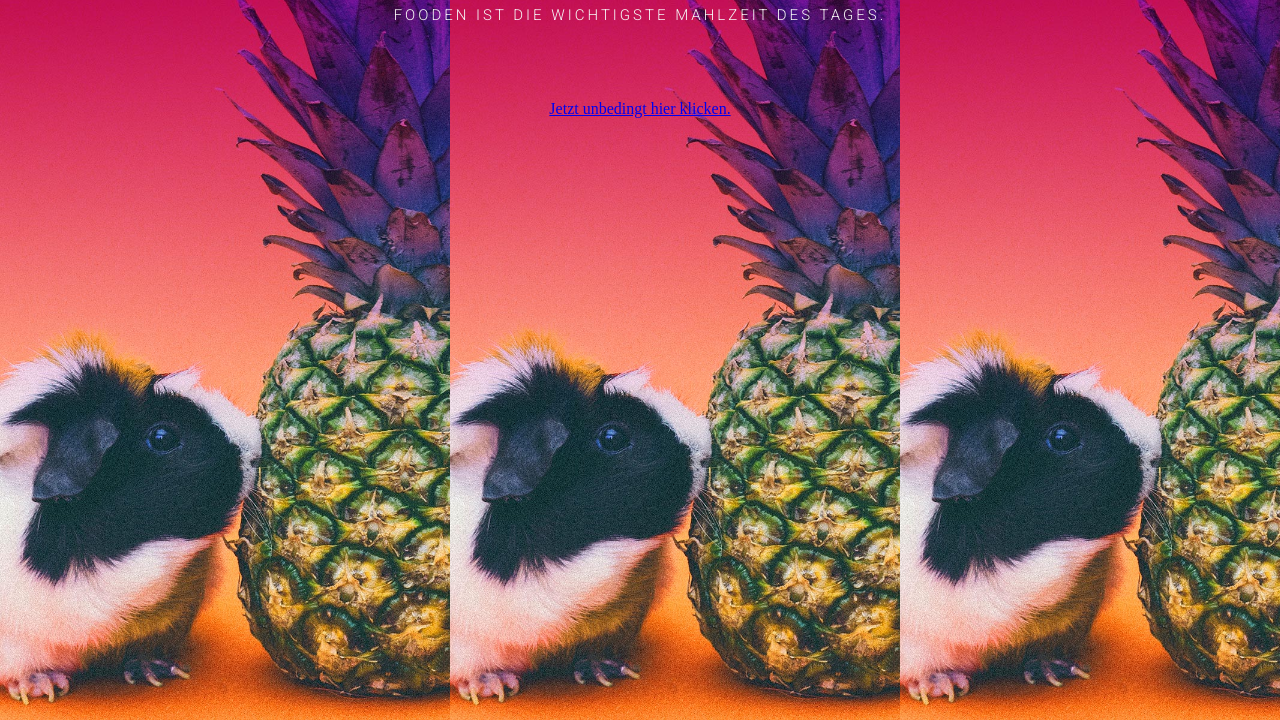
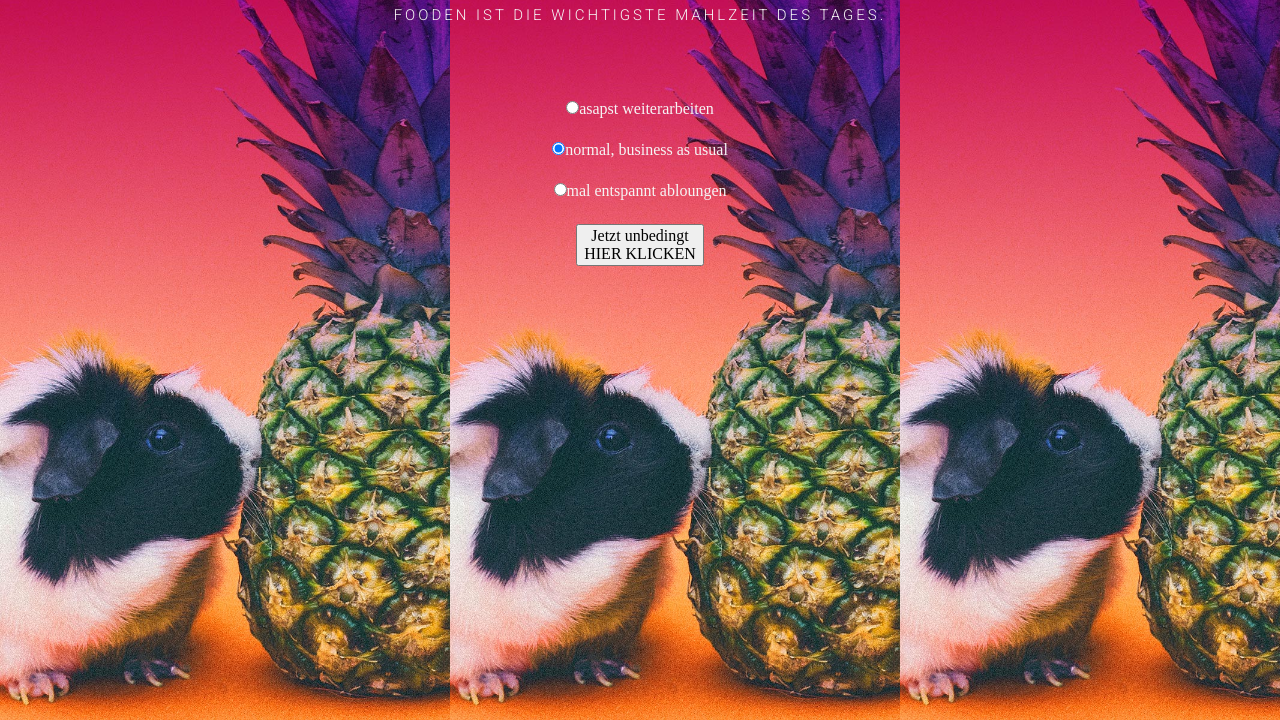
Before and after one commit to sinacodes/lunchroulette, a Gatsby site: page / in a window 1280 px wide. Shown: the part 80-800 px from the top of the page. Built offline with nearby package versions, Linux system fonts and the light colour scheme; Gatsby itself is replaced by a stand-in of ours; a web font is replaced by a local one.

Commit message:
if its stupid but it works

```diff
--- /dev/null
+++ b/src/components/answer.js
@@ -0,0 +1,34 @@
+import React from 'react'
+
+class Answer extends React.Component {
+  componentDidMount() {
+      var spazieren = ["Oh ja, ausgiebig.", "LOL nein.", "Eine kleine Runde.", "Mit Sicherheit nicht."];
+      this.changeBackground();
+      this.printAnswer(".input", this.props.duration);
+      this.printAnswer(".walk", spazieren);
+  };
+
+  generateRandomNumber =  (min, max) => Math.floor(Math.random() * (max - min));
+
+  // gets target element and fills in random winner output depending on the chosen array
+  printAnswer = (target, array) => document.querySelector(target).innerHTML = array[this.generateRandomNumber(0, array.length)];
+
+  changeBackground = () => {
+    var body = document.getElementsByTagName("body")[0];
+    body.className += "result";
+  };
+
+  render() {
+    return (
+        <section id="answer">
+          <div className="input"></div>
+          <div className="input">
+            <span>und spazieren? </span>
+            <span className="walk"></span>
+          </div>
+        </section>
+    );
+  }
+};
+
+export default Answer;
--- a/src/components/background.js
+++ b/src/components/background.js
@@ -2,7 +2,7 @@ import React from 'react'
 import styled from 'react-emotion'
 
 import ImageOne from '../images/1.jpg'
-// import ImageTwo from '../images/2.jpg'
+import ImageTwo from '../images/2.jpg'
 
 const StyledBackground = styled('div')`
     position: absolute;
@@ -10,14 +10,14 @@ const StyledBackground = styled('div')`
     bottom: 0;
     left: 0;
     right: 0;
-    background-image: url(${ImageOne});
+    background-image: ${props => props.answer ? `url(${ImageTwo})` : `url(${ImageOne})`};
     background-size: contain;
     background-repeat: repeat;
     z-index: -1;
 `;
 
 const Background = (props) => (
-  <StyledBackground  first={props.first}/>
+  <StyledBackground  answer={props.answer}/>
 );
 
 export default Background
--- /dev/null
+++ b/src/components/form.js
@@ -0,0 +1,69 @@
+import React from 'react'
+
+class Formular extends React.Component {
+  constructor(props){
+    super(props);
+    this.handleOptionChange = this.handleOptionChange.bind(this);
+    this.handleClick= this.handleClick.bind(this);
+    this.state = {
+      selectedOption: 'medium'
+    };
+};
+
+  //generates restaurant output depending on checked time span
+  getDuration = () => {
+    const short = ["Ede", "Stones"];
+    const medium = [...short, "Coco Thai", "Atelierfrankfurt", "zur Insel", "Auf ins Dönerparadies", "Vapiano lol", "Tawarayaya", "Bun Bo", "Indian Curry House", "Quantum", "Soul Food Factory"];
+    const long = [...medium, "Best Woscht in Town", "Aroydee", "Das Leben ist schön", "Frankfurter Küche", "Jamies Burger", "Oosten", "Himalaya-Laternchen"];
+
+    if (document.getElementById("short").checked) {
+      let duration = short
+      return duration;
+    }
+    else if (document.getElementById("medium").checked) {
+      let duration = medium;
+      return duration;
+    }
+    else if (document.getElementById("long").checked) {
+      let duration = long;
+      return duration;
+    }
+  };
+
+    handleClick(e) {
+        const result = this.getDuration();
+        this.props.handler(result);
+    };
+
+    handleOptionChange(e) {
+        this.setState({
+            selectedOption: e.currentTarget.value
+        });
+    };
+
+  render() {
+    return (
+      <form>
+        <section className="formular">
+            <p>
+                <input type="radio" name="time" id="short" value="short" checked={this.state.selectedOption === 'short'} onChange={this.handleOptionChange}  />
+                <label htmlFor="short">asapst weiter&shy;arbeiten</label>
+            </p>
+            <p>
+                <input type="radio" name="time" id="medium" value="medium" checked={this.state.selectedOption === 'medium'} onChange={this.handleOptionChange} />
+                <label htmlFor="medium">normal, business as usual</label>
+            </p>
+            <p>
+                <input type="radio" name="time" id="long" value="long" checked={this.state.selectedOption === 'long'} onChange={this.handleOptionChange}  />
+                <label htmlFor="long">mal entspannt abloungen</label>
+            </p>
+        </section>
+        <section className="buttonWrap">
+          <button type="button" onClick={this.handleClick} value="Submit">Jetzt unbedingt<br />HIER KLICKEN</button>
+        </section>
+      </form>
+    );
+  }
+};
+
+export default Formular;
--- a/src/pages/index.js
+++ b/src/pages/index.js
@@ -1,17 +1,35 @@
 import React from 'react'
-import { Link } from 'gatsby'
 // import styled from 'react-emotion'
 
 import Background from '../components/background'
 import Layout from '../components/layout'
+import Form from '../components/form'
+import Answer from '../components/answer'
 
-// here happens everything!
+class IndexPage extends React.Component {
+  constructor(props) {
+    super(props);
+    this.handler = this.handler.bind(this);
+    this.state = {
+        showAnswer: false
+    };
+  }
 
-const IndexPage = (props) => (
-  <Layout>
-    <Background first={props.first}/>
-    <Link to="/page-2/">Jetzt unbedingt hier klicken.</Link>
-  </Layout>
-)
+  handler(result) {
+    this.setState({
+        showAnswer: true,
+        result: result
+    });
+  }
+
+  render() {
+    return (
+      <Layout>
+      <Background answer={this.state.showAnswer}/>
+      {this.state.showAnswer ? <Answer duration={this.state.result} /> : <Form handler={this.handler} />}
+    </Layout>
+    )
+  }
+}
 
 export default IndexPage
```
